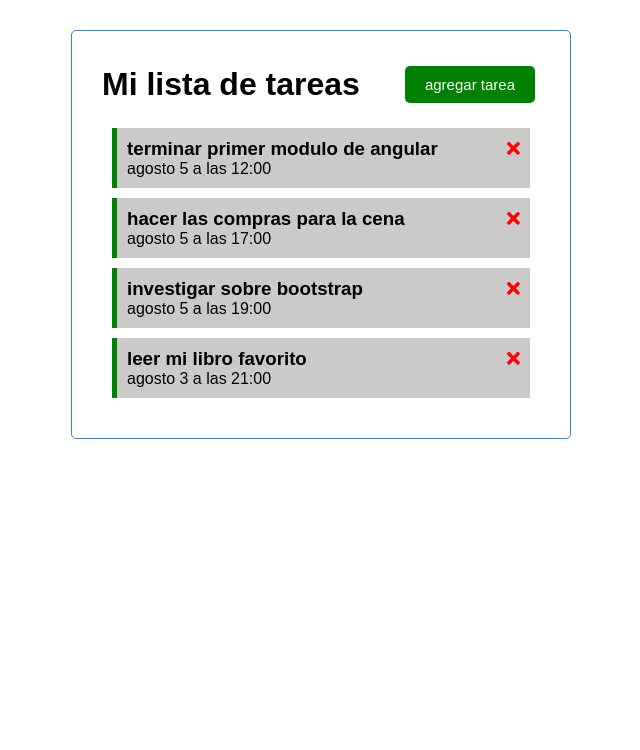
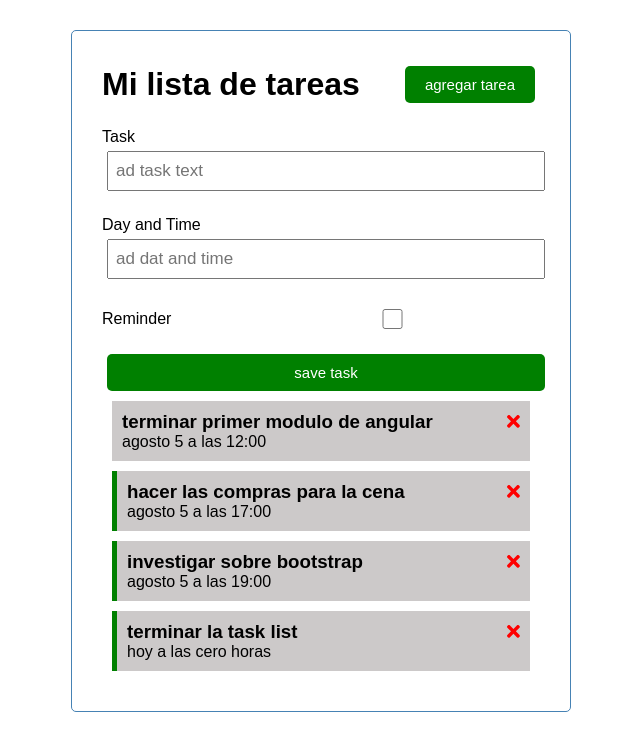
Before and after one commit to Gabriel-TorresGit/taskList, an Angular app: page / in a window 1280 px wide. Shown: the top 750 px of the page, without its empty margins (319-959 px from the left). Built offline with nearby package versions, Linux system fonts and the light colour scheme; data requests are answered from the project's data file.

Commit message:
creacion formulario para agregar tareas

```diff
--- a/db.json
+++ b/db.json
@@ -4,7 +4,7 @@
       "id": 1,
       "text": "terminar primer modulo de angular",
       "day": "agosto 5 a las 12:00",
-      "reminder": true
+      "reminder": false
     },
     {
       "id": 2,
@@ -19,10 +19,10 @@
       "reminder": true
     },
     {
-      "id": 4,
-      "text": "leer mi libro favorito",
-      "day": "agosto 3 a las 21:00",
-      "reminder": true
+      "text": "terminar la task list",
+      "day": "hoy a las cero horas",
+      "reminder": true,
+      "id": 4
     }
   ]
 }
--- a/src/app/app.module.ts
+++ b/src/app/app.module.ts
@@ -1,6 +1,7 @@
 import { NgModule } from '@angular/core';
 import { BrowserModule } from '@angular/platform-browser';
 import {HttpClientModule} from '@angular/common/http';  /**importamos esto para poder usar la base de datos creada en json */
+import { FormsModule } from '@angular/forms';  /**este sirve para el formulario de agregar tareas */
 
 import { AppComponent } from './app.component';
 import { HeaderComponent } from './components/header/header.component';
@@ -8,6 +9,7 @@ import { ButtonComponent } from './components/button/button.component';
 import { TasksComponent } from './components/tasks/tasks.component';
 import { TasksItemComponent } from './components/tasks-item/tasks-item.component';
 import { FontAwesomeModule } from '@fortawesome/angular-fontawesome';
+import { AddTaskComponent } from './components/add-task/add-task.component';
 
 
 @NgModule({
@@ -17,12 +19,14 @@ import { FontAwesomeModule } from '@fortawesome/angular-fontawesome';
     ButtonComponent,
     TasksComponent,
     TasksItemComponent,
+    AddTaskComponent,
 
   ],
   imports: [
     BrowserModule,
     FontAwesomeModule,
-    HttpClientModule   /**aca debemos registarr el modulo para que nuestra app pueda recibir la base de datos de json */
+    HttpClientModule,  /**aca debemos registarr el modulo para que nuestra app pueda recibir la base de datos de json */
+    FormsModule    /**hay que ponerlo aca tambien al FormModule que importamos arriba y que sirve para el formulario de agregar tareas, ESTO SIRVE PARA QUE PODAMOS USAR EN NUESTRAS COMPONENTES TODO LO RELATIVO A  FORMULARIOS */
   ],
   providers: [],
   bootstrap: [AppComponent]
--- /dev/null
+++ b/src/app/components/add-task/add-task.component.css
@@ -0,0 +1,3 @@
+.add-form .btn{
+    background-color: green;
+}
--- /dev/null
+++ b/src/app/components/add-task/add-task.component.html
@@ -0,0 +1,27 @@
+<!--este es el componente en el que haremos el formulario para agregar nuevas tareas-->
+
+<form class="add-form" (ngSubmit)="onSubmit()"> <!--la directiva (ngSbmit) se activa cuando hacemos click en el boton que tiene el type="submit"(q en mi caso es el boton de add task),ahora creamos la funcion correspondiente que se debe ejecutar cuando esto suceda, eso lo creamos en el add-task.ts-->
+
+    <div class="form-control">
+        <label for="text">Task</label>
+        <input type="text" name="text" id="text" placeholder="ad task text" [(ngModel)]="text"> <!--usamos el ngModel con los banana in box (doble binding) para que lo que escruiba en cada campo se vea reflejado en los dos lados, en el html y en el ts(como decia el de pildoras) -->
+    </div>
+
+    <div class="form-control">
+        <label for="text">Day and Time</label>
+        <input type="text" name="day" id="day" placeholder="ad dat and time" [(ngModel)]="day">
+    </div>
+
+    <div class="form-control form-control-check"> <!--el form-control-check es porque aca debemos hacer un casillero para tildar, y esto es necesario para lograrlo-->
+        <label for="text">Reminder</label>
+        <input type="checkbox" name="reminder" id="reminder" [(ngModel)]="reminder" >
+    </div>
+
+    <input type="submit" value="save task" class="btn btn-block"> <!--btn-block es para que el boton quede alargado, el color del boton y su estilo esta dado por el css global si lo quiero cambiar a su estilo lo hago en el css de esta componente t se aplicara ese estilo solo pora este boton,por ejemplo yo se lo puse verde pero si no le ponia estilos quedaria color negro-->
+
+
+</form>
+
+<!--{{text}} si descomento esto veo lo que hace el doble binding que hice arriba con los ngModel-->
+
+<!--ahora hay q ir al add-task.ts a prepararlo para que reciba los datos que se ingresaran por este formulario-->
--- /dev/null
+++ b/src/app/components/add-task/add-task.component.ts
@@ -0,0 +1,38 @@
+import { Component, OnInit,Output,EventEmitter } from '@angular/core'; /**debo importar el output y evenemitter para poder mandar el evento del click sobre el boton (que desencadena todo lo que esta dentro de la funcion onSubmit ) hacia afuera */
+import { Task } from 'src/app/Task';
+
+@Component({
+  selector: 'app-add-task',
+  templateUrl: './add-task.component.html',
+  styleUrls: ['./add-task.component.css']
+})
+export class AddTaskComponent implements OnInit {
+
+  @Output () onAddTask:EventEmitter<Task>= new EventEmitter();/**esto es para enviar afuera el evento creo una variable q llamo onAddTask que va a emitir un elemento del tipo Task y dentro de ella guardo ese evento*/
+
+  text:string="";  /**le decimos que va a reciir un text un day y un reminder y le ponemos que tipoo de dato trae cada uno, y lo inicializamos en string vacio a los string y al boolean en false */
+  day:string="";    /**AHORA HAY Q IR AL APP.MODULE.TS A IMPORTAR EL FORMSMODULE PARA QUE ANDE EL FORMULARIO DE AGREGAR TAREAS */
+  reminder:boolean=false;
+
+
+  constructor() { }
+
+  ngOnInit(): void {
+  }
+
+  onSubmit(){
+    if(this.text.length===0){ /**esta condicion da true si no se ha ingresado nada en el campo text del formulario y me saltara kla alerta de abajo.Tmabien se puede preguntar si el cmapo text no existe (osea de ninguna forma porque en nuestro caso el campo text lo tenemos inicializado con un string vacio osea que existe) se podrai usar el is(!this.text) y eso nos avisaria que no ingresamos texto en el campo texto cuando no le pusieramos nada pero en nuestro caso no sirve porque ya tenemos inicializado el campo text en vacio */
+      alert("no has agregado ninguna tarea,intentalo otra vez");
+      return
+    }
+
+    const newTask = { /**creamos un nuebo objeto que sera una tarea nueva que tendra en text,day y reminder lo que le llegue de lo que s eescriba al completar el formulario, recordar que esta linea esta dentro de la funcion onSubmit osea que esto sigue pasando cuando se hace el click en el boton */
+      text: this.text,
+      day: this.day,
+      reminder: this.reminder
+    }
+    this.onAddTask.emit(newTask); /**aca uso el onAddTask le digo que emita el evento y que junto con el evento emita el newTask que se ha creado dentro de esta funcion onSubmit,esto se recibira en tasks.componenet.html debo ir alli a prepararlo para que lo reciba  */
+
+  }
+
+}
--- a/src/app/components/tasks/tasks.component.html
+++ b/src/app/components/tasks/tasks.component.html
@@ -1,5 +1,7 @@
+
+<app-add-task (onAddTask)="addTask($event)"></app-add-task> <!--aca recibo el onAddTask que trae el evento desde add-task.ts (que es una tarea nueva ese evento) y le digo que cuando lo reciba se ejecute la funcion addTask($event) que recibe el evento por parametro y que sera la encargada de agregar la nueva tarea-->
+
 <!--insetamos el componente hijo app-tasks-item,luego recorremos el vector tasks creado en tasks.ts (que es el vector TASKS) y con [task] = "task" le decimos que por cada recorrido cree un item llamado [task] por cada elemento del vector osea tendra tantos item como tareas tenga el vector, y a este [task] al estar dentro de la etiqueta del componente hijo se lo estamos enviando a el pero debemos ir al hijo y hacer que pueda recibirlo -->
-
 <app-tasks-item
     *ngFor="let task of tasks"
     [task] = "task"
--- a/src/app/components/tasks/tasks.component.ts
+++ b/src/app/components/tasks/tasks.component.ts
@@ -39,5 +39,12 @@ export class TasksComponent implements OnInit {
     this.taskService.updateTaskReminder(task).subscribe(); /**aca llamamos al servicio taskService y asu metodo updateTaskReminder y una vez que se cambio el reminder de la tareas se la pasamos a nuestro servicio para que la actualice en la base de datos.AHORA SI VEO LA BD.JSON, CADA VEZ Q HAGA CLICK SOBRE UNA TAREA EN LA PAGINA WEB, EL REMINDER CAMBIARA */
   }
 
+  addTask(task:Task){ /**esta va a recibir a travez del evento una tarea, y para agregar la tarea  va a trabajar con el servicio asi que debo ir a agregar cosas en el task.service.ts porque a la tarea que recibo aca debo pasarsela a un servicio que me permita guardarla en la base de datos */
+    this.taskService.addTask(task).subscribe((task)=>( /**con taskService.addTask(task) llamamos al servicio y le pasmos la tarea, el subscribe((task) nos va a devolver la tarea (task) recien creada por el formulario, esa tarea que me devuelve el formulario se debe agregar  a la lista de tareas (tasks) que ya tenia y a eso lo hago con (task)=>this.tasks.push(task)  */
+      this.tasks.push(task)
+    ))
+
+  }
+
 
 }
--- a/src/app/service/task.service.ts
+++ b/src/app/service/task.service.ts
@@ -55,4 +55,9 @@ export class TaskService {
     const url= `${this.apiUrl}/${task.id}`
     return this.http.put<Task>(url,task,httpOptions) /**con la instruccion put se actualiza un elemento, le pasamos como argumento la url y una task que sera la que se va a actualizar, y el httpOptions es para informarle la backend que lo que le estamos mandando es un json en el put,tenemos que escribir este httpOptions arriba en donde estan los import(abajo de ellos) y ahora finalmente debo ir al tasks.component.ts a agregar la funcion para que ande */
   }
+
+  addTask(task:Task): Observable<Task>{
+    return this.http.post<Task>(this.apiUrl,task,httpOptions);/**este servicio se encargara de agregar la tarea a la base de datos */
+
+  }
 }
```
Also changed, not shown: 1 other file (tests, documents, lock files or other folders).
